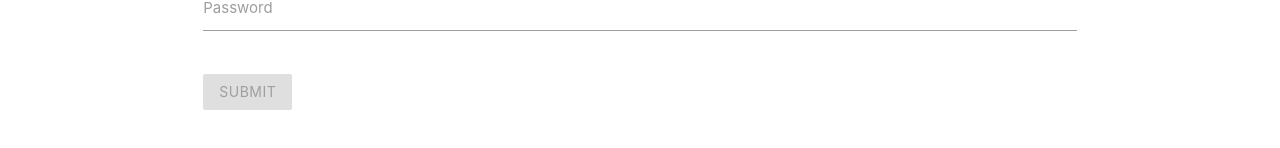
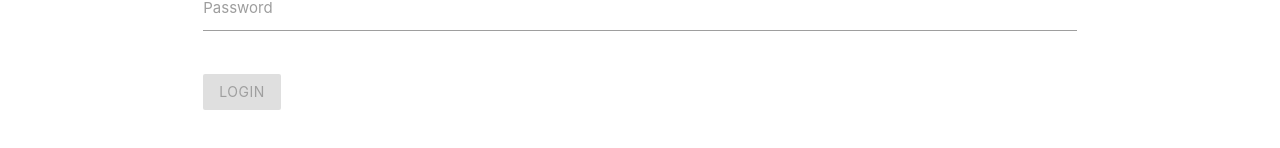
Before and after one commit to remarcbalisi/lafc5_frontend, an Angular app: page /login in a window 1280 px wide. Shown: the part 198-346 px from the top of the page. Built offline with nearby package versions, Linux system fonts and the light colour scheme.

Commit message:
change button text in login

```diff
--- a/src/app/components/login/login.component.html
+++ b/src/app/components/login/login.component.html
@@ -12,7 +12,7 @@
         <label for="password">Password</label>
       </div>
     </div>
-    <button *ngIf="!loading" type="submit" [disabled]="!loginForm.valid" class="btn waves-effect waves-light" type="submit" name="action">Submit</button>
+    <button *ngIf="!loading" type="submit" [disabled]="!loginForm.valid" class="btn waves-effect waves-light" type="submit" name="action">Login</button>
   </form>
 
   <div *ngIf="loading" class="col s12">
```
